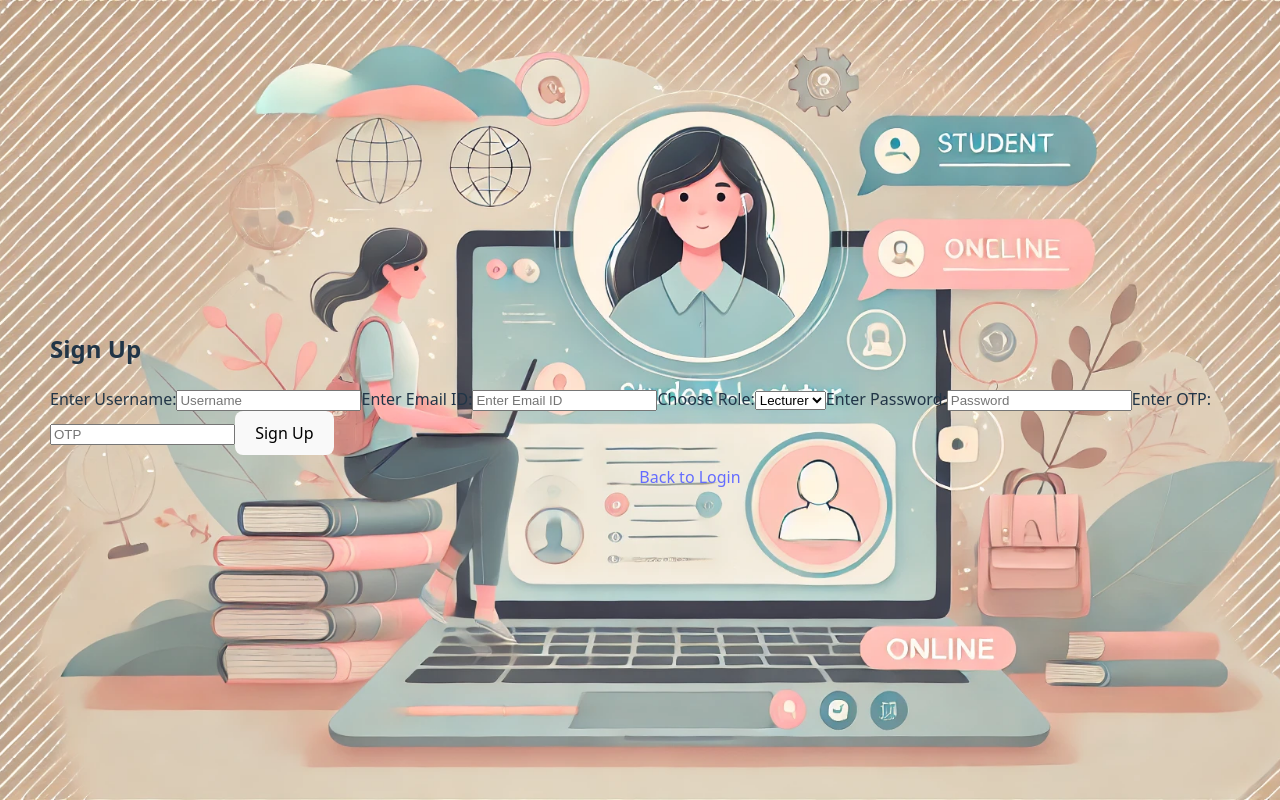
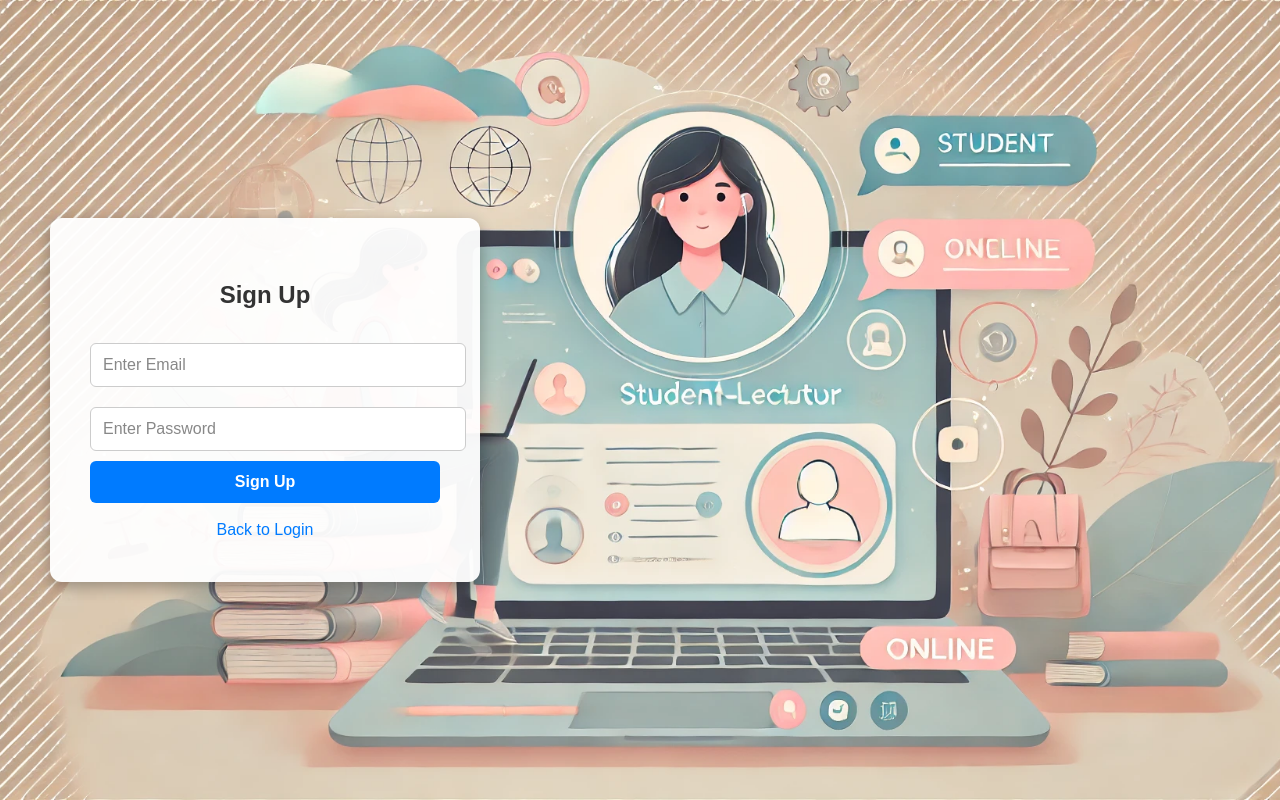
Before and after one commit to Kaviee31/review, a React (Vite) app: page /signup in a window 1280 px wide. Shown: the top 800 px of the page. Built offline with nearby package versions, Linux system fonts and the light colour scheme.

Commit message:
added firebase

```diff
--- a/package.json
+++ b/package.json
@@ -10,6 +10,7 @@
     "preview": "vite preview"
   },
   "dependencies": {
+    "firebase": "^11.5.0",
     "react": "^19.0.0",
     "react-dom": "^19.0.0",
     "react-router-dom": "^7.4.0"
--- a/src/App.css
+++ b/src/App.css
@@ -22,6 +22,7 @@
 
 .login-form h2 {
   margin-bottom: 20px;
+  color: black;
 }
 
 .login-form input {
@@ -30,6 +31,16 @@
   margin: 10px 0;
   border: 1px solid #ccc;
   border-radius: 5px;
+  background-color: white; /* Fixes black input field */
+  color: black; /* Ensures text is visible */
+}
+
+.login-form input::placeholder {
+  color: gray; /* Lighter text for better visibility */
+}
+
+.login-form input:focus {
+  outline: 2px solid #007bff; /* Highlight on focus */
 }
 
 .login-form button {
--- a/src/App.jsx
+++ b/src/App.jsx
@@ -1,22 +1,6 @@
-import { BrowserRouter as Router, Route, Routes, Link } from "react-router-dom";
-import "./App.css";
-import Signup from "./Signup";
-
-function Login() {
-  return (
-    <div className="app-container">
-      <div className="login-form">
-        <h2>Login</h2>
-        <input type="text" placeholder="Username" />
-        <input type="password" placeholder="Password" />
-        <button>Login</button>
-        <Link to="/signup" style={{ textAlign: "center", display: "block", marginTop: "10px" }}>
-          New user? Signup
-        </Link>
-      </div>
-    </div>
-  );
-}
+import { BrowserRouter as Router, Route, Routes } from "react-router-dom";
+import Login from "./components/Login";
+import Signup from "./components/Signup";
 
 function App() {
   return (
--- a/src/Signup.jsx
+++ /dev/null
@@ -1,37 +0,0 @@
-import { Link } from "react-router-dom";
-import "./App.css";
-
-function Signup() {
-  return (
-    <div className="app-container">
-      <div className="signup-form">
-        <h2>Sign Up</h2>
-        <label>Enter Username:</label>
-        <input type="text" placeholder="Username" />
-
-        <label>Enter Email ID:</label>
-        <input type="email" placeholder="Enter Email ID" />
-
-        <label>Choose Role:</label>
-        <select>
-          <option>Lecturer</option>
-          <option>Student</option>
-        </select>
-
-        <label>Enter Password:</label>
-        <input type="password" placeholder="Password" />
-
-        <label>Enter OTP:</label>
-        <input type="text" placeholder="OTP" />
-
-        <button type="submit">Sign Up</button>
-
-        <Link to="/" style={{ textAlign: "center", display: "block", marginTop: "10px" }}>
-          Back to Login
-        </Link>
-      </div>
-    </div>
-  );
-}
-
-export default Signup;
--- /dev/null
+++ b/src/components/Login.jsx
@@ -0,0 +1,38 @@
+import { useState } from "react";
+import { signInWithEmailAndPassword } from "firebase/auth";
+import { auth } from "../firebase";
+import { Link } from "react-router-dom";
+import "../App.css"
+
+function Login() {
+  const [email, setEmail] = useState("");
+  const [password, setPassword] = useState("");
+  const [error, setError] = useState("");
+
+  const handleLogin = async (e) => {
+    e.preventDefault();
+    try {
+      const userCredential = await signInWithEmailAndPassword(auth, email, password);
+      console.log("User Logged In:", userCredential.user);
+      alert("Login Successful!");
+    } catch (error) {
+      console.error("Login Error:", error.code, error.message);
+      alert(`Login Failed: ${error.message}`);
+    }
+  };
+  return (
+    <div className="app-container">
+      <div className="login-form">
+        <h2>Login</h2>
+        {error && <p style={{ color: "red" }}>{error}</p>}
+        <input type="email" placeholder="Email" onChange={(e) => setEmail(e.target.value)} />
+        <input type="password" placeholder="Password" onChange={(e) => setPassword(e.target.value)} />
+        <button onClick={handleLogin}>Login</button>
+
+        <Link to="/signup">New user? Signup</Link>
+      </div>
+    </div>
+  );
+}
+
+export default Login;
--- /dev/null
+++ b/src/components/Sign.css
@@ -0,0 +1,94 @@
+/* Container for the Signup Page */
+.app-container {
+  background-image: url("../assets/background.webp"); /* Move up one folder */
+  background-size: cover;
+  background-position: center;
+  background-repeat: no-repeat;
+  width: 100vw;
+  height: 100vh;
+  display: flex;
+  align-items: center;
+  justify-content: start;
+}
+
+
+  /* Signup Form */
+  .signup-form {
+    background: rgba(255, 255, 255, 0.95);
+    padding: 40px;
+    border-radius: 12px;
+    box-shadow: 0 5px 15px rgba(0, 0, 0, 0.3);
+    max-width: 350px;
+    width: 100%;
+
+    text-align: center;
+    font-family: "Poppins", sans-serif;
+  }
+
+  /* Form Title */
+  .signup-form h2 {
+    font-size: 24px;
+    margin-bottom: 20px;
+    color: #333;
+  }
+
+  /* Input Fields */
+  .signup-form input {
+    width: 100%;
+    padding: 12px;
+    margin: 10px 0;
+    border: 1px solid #ccc;
+    border-radius: 6px;
+    font-size: 16px;
+    background-color: white;
+    color: black;
+  }
+
+  /* Input Placeholder */
+  .signup-form input::placeholder {
+    color: #888;
+  }
+
+  /* Focus Effect */
+  .signup-form input:focus {
+    outline: 2px solid #007bff;
+    border-color: #007bff;
+  }
+
+  /* Signup Button */
+  .signup-form button {
+    width: 100%;
+    padding: 12px;
+    background: #007bff;
+    color: white;
+    border: none;
+    border-radius: 6px;
+    font-size: 16px;
+    font-weight: bold;
+    cursor: pointer;
+    transition: background 0.3s ease;
+  }
+
+  .signup-form button:hover {
+    background: #0056b3;
+  }
+
+  /* Error Message */
+  .signup-form p {
+    color: red;
+    font-size: 14px;
+    margin-bottom: 10px;
+  }
+
+  /* Back to Login Link */
+  .signup-form a {
+    display: block;
+    margin-top: 15px;
+    color: #007bff;
+    text-decoration: none;
+    font-weight: 500;
+  }
+
+  .signup-form a:hover {
+    text-decoration: underline;
+  }
--- /dev/null
+++ b/src/components/Signup.jsx
@@ -0,0 +1,46 @@
+import { useState } from "react";
+import { createUserWithEmailAndPassword } from "firebase/auth";
+import { auth } from "../firebase";
+import { Link } from "react-router-dom";
+import "./Sign.css";
+import backgroundImage from "../assets/background.webp"; // Import the image
+
+
+function Signup() {
+  const [email, setEmail] = useState("");
+  const [password, setPassword] = useState("");
+  const [error, setError] = useState("");
+
+  const handleSignup = async (e) => {
+    e.preventDefault();
+    try {
+      await createUserWithEmailAndPassword(auth, email, password);
+      alert("Signup Successful!");
+    } catch (error) {
+      setError(error.message);
+    }
+  };
+
+  return (
+    <div className="app-container">
+      <div className="signup-form">
+        <h2>Sign Up</h2>
+        {error && <p className="error-message">{error}</p>}
+        <input
+          type="email"
+          placeholder="Enter Email"
+          onChange={(e) => setEmail(e.target.value)}
+        />
+        <input
+          type="password"
+          placeholder="Enter Password"
+          onChange={(e) => setPassword(e.target.value)}
+        />
+        <button onClick={handleSignup}>Sign Up</button>
+        <Link to="/">Back to Login</Link>
+      </div>
+    </div>
+  );
+}
+
+export default Signup;
--- /dev/null
+++ b/src/firebase.js
@@ -0,0 +1,17 @@
+import { initializeApp } from "firebase/app";
+import { getAuth, GoogleAuthProvider } from "firebase/auth";
+
+const firebaseConfig = {
+  apiKey: "AIzaSyCzr9NLODmhLq-lEbKj3ankOEJ9oXSi5EY",
+  authDomain: "chronolearn-423eb.firebaseapp.com",
+  projectId: "chronolearn-423eb",
+  storageBucket: "chronolearn-423eb.firebasestorage.app",
+  messagingSenderId: "740450521696",
+  appId: "1:740450521696:web:3baa25a6e32de520b6a905"
+};
+
+// Initialize Firebase
+
+const app = initializeApp(firebaseConfig);
+export const auth = getAuth(app);
+export const googleProvider = new GoogleAuthProvider();
```
Also changed, not shown: src/components/GoogleLogin.jsx (added, +21 -0 lines), 1 other file (tests, documents, lock files or other folders).
